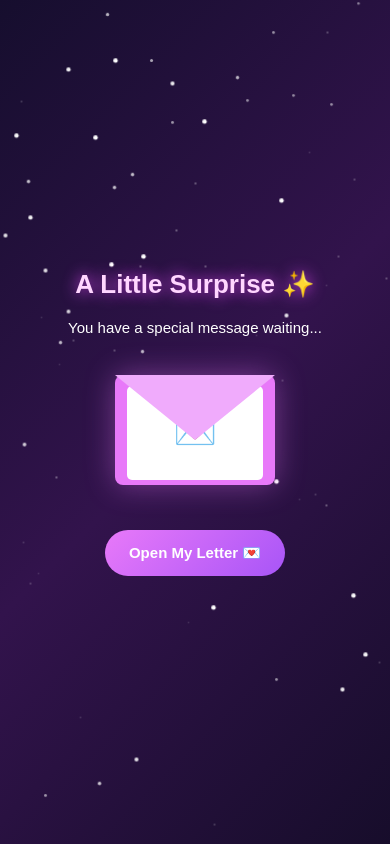
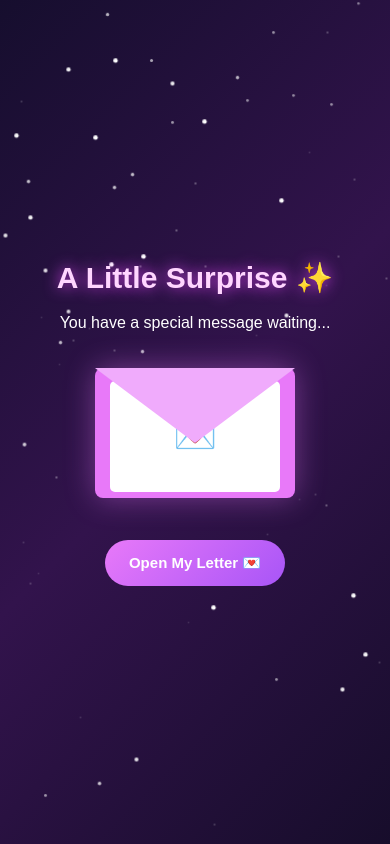
Before and after one commit to dhanu750/birthday-thanks, a plain HTML site: page index.html in a window 390 px wide. Drawn offline with Linux system fonts and the light colour scheme.

Commit message:
Update style.css

```diff
--- a/style.css
+++ b/style.css
@@ -341,3 +341,51 @@ input:focus {
         padding: 25px 18px;
     }
 }
+
+/* FIX MOBILE FIRST SCREEN */
+@media (max-width: 600px) {
+
+    #firstScreen {
+        display: flex;
+        flex-direction: column !important;
+        justify-content: center;
+        align-items: center;
+        text-align: center;
+        gap: 12px;
+        padding: 25px 20px;
+        overflow: hidden;
+    }
+
+    #firstScreen h1 {
+        width: 100%;
+        max-width: 320px;
+        margin: 0;
+        font-size: 30px;
+        text-align: center;
+    }
+
+    #firstScreen p {
+        width: 100%;
+        max-width: 300px;
+        margin: 0;
+        font-size: 16px;
+        text-align: center;
+    }
+
+    #firstScreen .envelope {
+        width: 200px;
+        height: 130px;
+        margin: 20px auto;
+        flex-shrink: 0;
+    }
+
+    #firstScreen .flap {
+        border-left: 100px solid transparent;
+        border-right: 100px solid transparent;
+        border-top: 75px solid #f0abfc;
+    }
+
+    #firstScreen #openBtn {
+        margin: 10px auto 0;
+    }
+}
```
